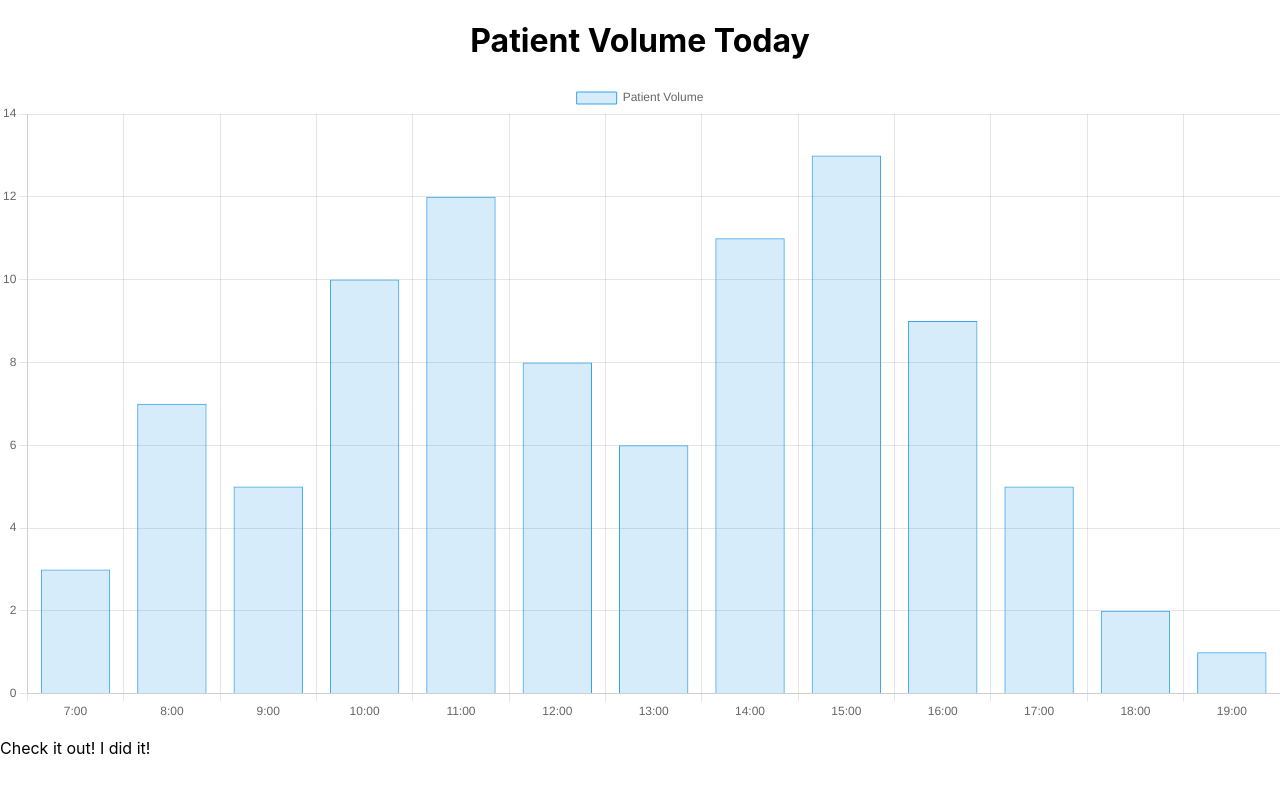
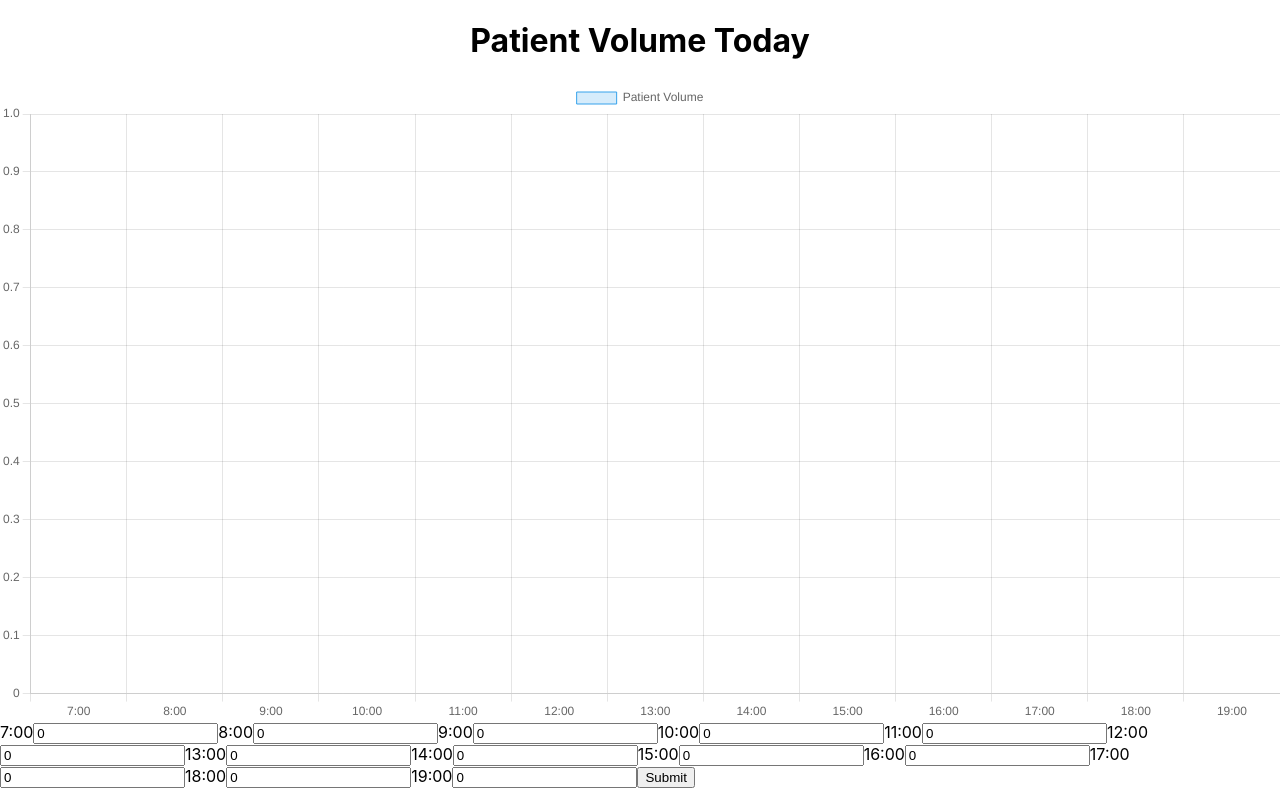
Before and after one commit to joshuaramat/pt-chart, a React (Create React App) app: page / in a window 1280 px wide. Built offline with nearby package versions, Linux system fonts and the light colour scheme.

Commit message:
ADD: form to dynamically change patient volume dataset and render accordingly on the bar chart

```diff
--- a/src/App.js
+++ b/src/App.js
@@ -1,10 +1,22 @@
-import React from 'react';
+import React, { useState } from 'react';
 import Chart from './components/Chart'
+import PatientVolumeForm from './components/PatientVolumeForm';
+
+import patientData from './data/patientData';
 
 function App() {
+  const [updatedPatientData, setUpdatedPatientData] = useState(patientData);
+
+  const handleSubmit = (formData) => {
+    const newData = {...patientData};
+    newData.datasets[0].data = formData;
+    setUpdatedPatientData(newData);
+  }
+
   return (
     <div>
-      <Chart />
+      <Chart patientData={updatedPatientData}  />
+      <PatientVolumeForm onPatientDataUpdate={handleSubmit} />
     </div>
   );
 }
--- a/src/components/Chart.js
+++ b/src/components/Chart.js
@@ -1,7 +1,7 @@
+import React, { useState, useEffect } from 'react'
 import { Chart as ChartJS, BarElement, CategoryScale, LinearScale, Tooltip, Legend } from 'chart.js'
 
 import { Bar } from 'react-chartjs-2'
-
 import patientData from '../data/patientData'
 
 ChartJS.register(
@@ -9,9 +9,20 @@ ChartJS.register(
 )
 
 const Chart = () => {
-  const options = {
+  const [chartData, setChartData] = useState(patientData);
+  const [formSubmitted, setFormSubmitted] = useState(false);
 
-  }
+  useEffect(() => {
+    if (formSubmitted) {
+      setChartData(patientData);
+      setFormSubmitted(false);
+    }
+  }, [formSubmitted, patientData]);
+
+  const options = {}
+  console.log('patient data', patientData)
+
+
   return (
     <div>
       <h1
@@ -31,11 +42,10 @@ const Chart = () => {
         }}
       >
         <Bar
-          data = { patientData }
+          data = { chartData }
           options = { options }
         />
       </div>
-      <p>Check it out! I did it!</p>
     </div>
   )
 }
--- /dev/null
+++ b/src/components/PatientVolumeForm.js
@@ -0,0 +1,45 @@
+import React, { useState } from "react";
+import patientData from "../data/patientData";
+
+const PatientVolumeForm = (props) => {
+  const [formData, setFormData] = useState([]);
+  const [formSubmitted, setFormSubmitted] = useState(false);
+
+  const hours = patientData.labels;
+
+  const handleInputChange = (e,index) => {
+    const { name, value } = e.target;
+    setFormData((prevFormData) => {
+      const newData = [...prevFormData];
+      newData[index] = parseInt(value);
+      return newData;
+    });
+  };
+
+  const handleSubmit = (e) => {
+    e.preventDefault();
+    const newData = {...patientData};
+    newData.datasets[0].data = formData;
+    props.onPatientDataUpdate(newData);
+    setFormSubmitted(true);
+  }
+
+  return (
+    <form onSubmit={handleSubmit}>
+      {hours.map((hour, index) => (
+        <label key={hour}>
+          {hour}
+          <input
+            type="number"
+            name={hour}
+            value={formData[index] || patientData.datasets[0].data[index]}
+            onChange={(e) => handleInputChange(e, index)}
+          />
+        </label>
+      ))}
+      <button type="submit">Submit</button>
+    </form>
+  );
+}
+
+export default PatientVolumeForm;
--- a/src/data/patientData.js
+++ b/src/data/patientData.js
@@ -3,7 +3,7 @@ const patientData = {
   datasets: [
     {
       label: "Patient Volume",
-      data: [3, 7, 5, 10, 12, 8, 6, 11, 13, 9, 5, 2, 1],
+      data: [0,0,0,0,0,0,0,0,0,0,0,0,0,],
       backgroundColor: "rgba(54, 162, 235, 0.2)",
       borderColor: "rgba(54, 162, 235, 1)",
       borderWidth: 1,
```
